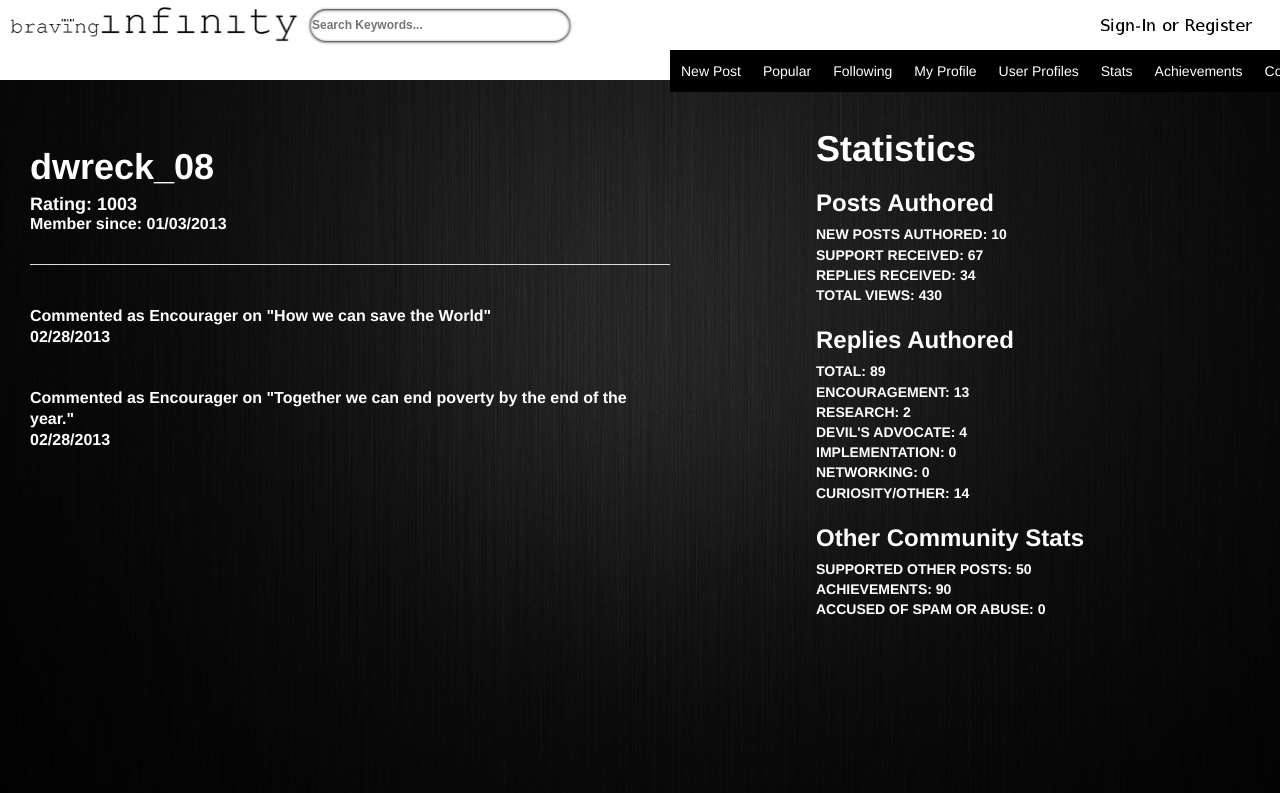
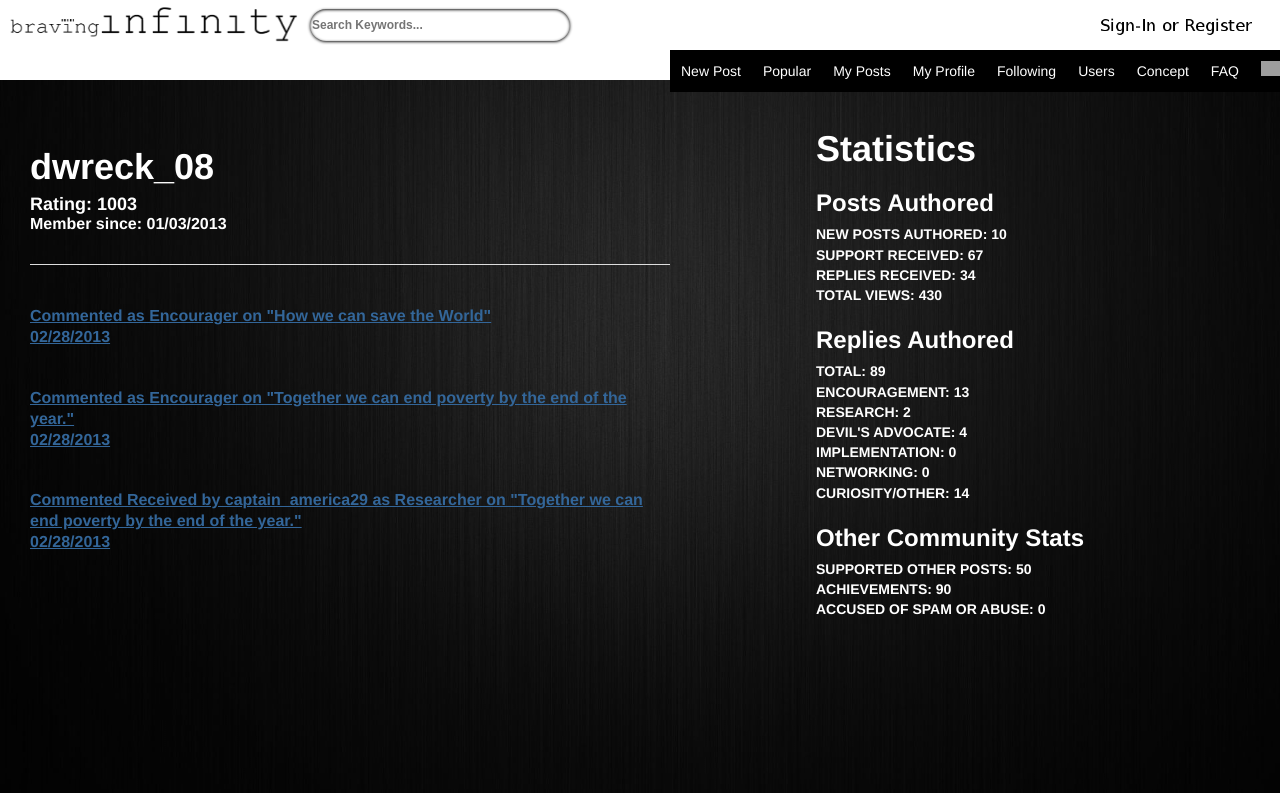
Before and after one commit to derekstory/bravinginfinity, a PHP site: page /profile.php in a window 1280 px wide. Shown: the top 793 px of the page. Run offline with PHP 8.4, Linux system fonts and the light colour scheme; some libraries are stand-ins or nearby versions; grey boxes are pictures that could not be loaded.

Commit message:
minor changes to current files

```diff
--- a/content.php
+++ b/content.php
@@ -1,5 +1,4 @@
 <?php
-include 'connect.php';
 include 'header.php';
 ?>
 
--- a/header.php
+++ b/header.php
@@ -43,14 +43,13 @@ onmouseout="this.src='/Style/images/signin.png'
 <div id="menu">
         <ul>
             <li><a href="post.php">New Post</a></li>
-            <li><a href=>Popular</a></li>
-            <li><a href=>Following</a></li>
+            <li><a href="popular.php">Popular</a></li>
+            <li><a href="myposts.php">My Posts</a></li>
             <li><a href="profile.php">My Profile</a>
-            <li><a href=>User Profiles</a></li>
-            <li><a href=>Stats</a></li>
-            <li><a href=>Achievements</a></li>
-            <li><a href=>Concept</a></li>
-            <li><a href=>FAQ</a></li>
+            <li><a href="following.php">Following</a></li>
+            <li><a href="users">Users</a></li>
+            <li><a href="concept.php">Concept</a></li>
+            <li><a href="faq.php">FAQ</a></li>
             <li><a href="http://facebook.com"><img width="20px" src="/Style/images/facebook.png" style="border:0;margin-top:0px;width:20"/></a></li>
             <li><a href="https://twitter.com/bravinginfinity"><img width="20px" src="/Style/images/twitter.png" style="border:0;margin-top:0px;width:20"/></a></li>
                    </ul>
--- a/profile.php
+++ b/profile.php
@@ -1,18 +1,23 @@
 <?php
-include 'connect.php';
 include 'header.php';
 ?>
 
 <sidebar>
 <div id="postresult">
-    <h1 align="left" style="color:#fff;display:block">dwreck_08</h1>
-    <h4 align="left" style="color:#fff;display;block;margin-top:-10px">Rating: 1003</h4>
-    <h5 align="left" style="color:#fff;display;block;margin-top:-12px">Member since: 01/03/2013</h5>
+    <h1 align="left" style="display:block">dwreck_08</h1>
+    <h4 align="left" style="display;block;margin-top:-10px">Rating: 1003</h4>
+    <h5 align="left" style="display;block;margin-top:-12px">Member since: 01/03/2013</h5>
        <hr style="width:100%;margin-top:30px;margin-bottom:30px"></hr>
-    <h5 align="left" style="color:#fff;display:block;margin-top:40px">Commented as Encourager on "How we can save the World"</h6>
-    <h5 align="left" style="color:#fff;display:block;margin-top:-8px">02/28/2013</h6>
-    <h5 align="left" style="color:#fff;display:block;margin-top:40px">Commented as Encourager on "Together we can end poverty by the end of the year."</h6>
-    <h5 align="left" style="color:#fff;display:block;margin-top:-8px">02/28/2013</h6>
+    <a href="content.php">
+    <h5 align="left" style="display:block;margin-top:40px">Commented as Encourager on "How we can save the World"</h6>
+    <h5 align="left" style="display:block;margin-top:-8px">02/28/2013</h6></a>
+    <a href="content.php">
+    <h5 align="left" style="display:block;margin-top:40px">Commented as Encourager on "Together we can end poverty by the end of the year."</h6>
+    <h5 align="left" style="display:block;margin-top:-8px">02/28/2013</h6></a>
+    <a href="content.php">
+    <h5 align="left" style="display:block;margin-top:40px">Commented Received by captain_america29 as Researcher on "Together we can end poverty by the end of the year."</h6>
+    <h5 align="left" style="display:block;margin-top:-8px">02/28/2013</h6></a>
+
 </div>
 </sidebar>
 
--- a/signup.php
+++ b/signup.php
@@ -1,5 +1,4 @@
 <?php
-include 'connect.php';
 include 'header.php';
 ?>
 
--- a/termsandconditions.php
+++ b/termsandconditions.php
@@ -1,5 +1,4 @@
 <?php
-include 'connect.php';
 include 'header.php';
 ?>
 
```
Also changed, not shown: index.php (+3 -5 lines), post.php (+5 -6 lines).
